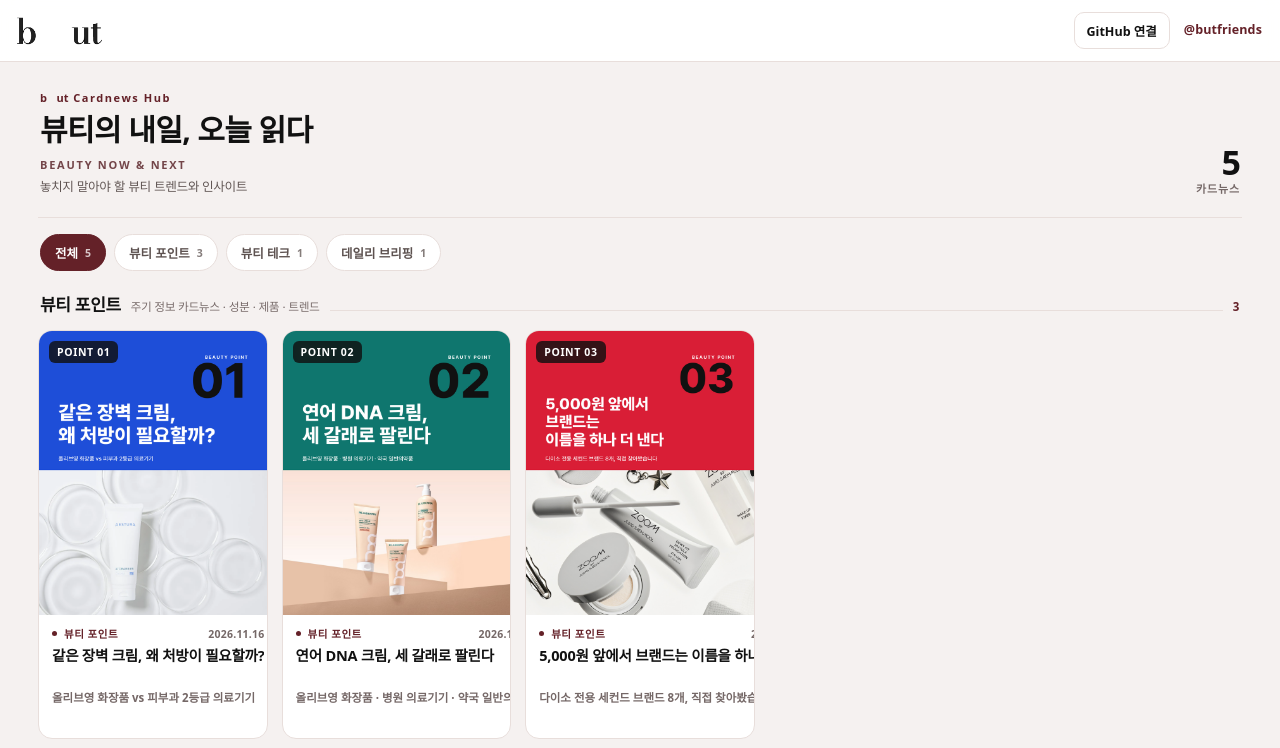
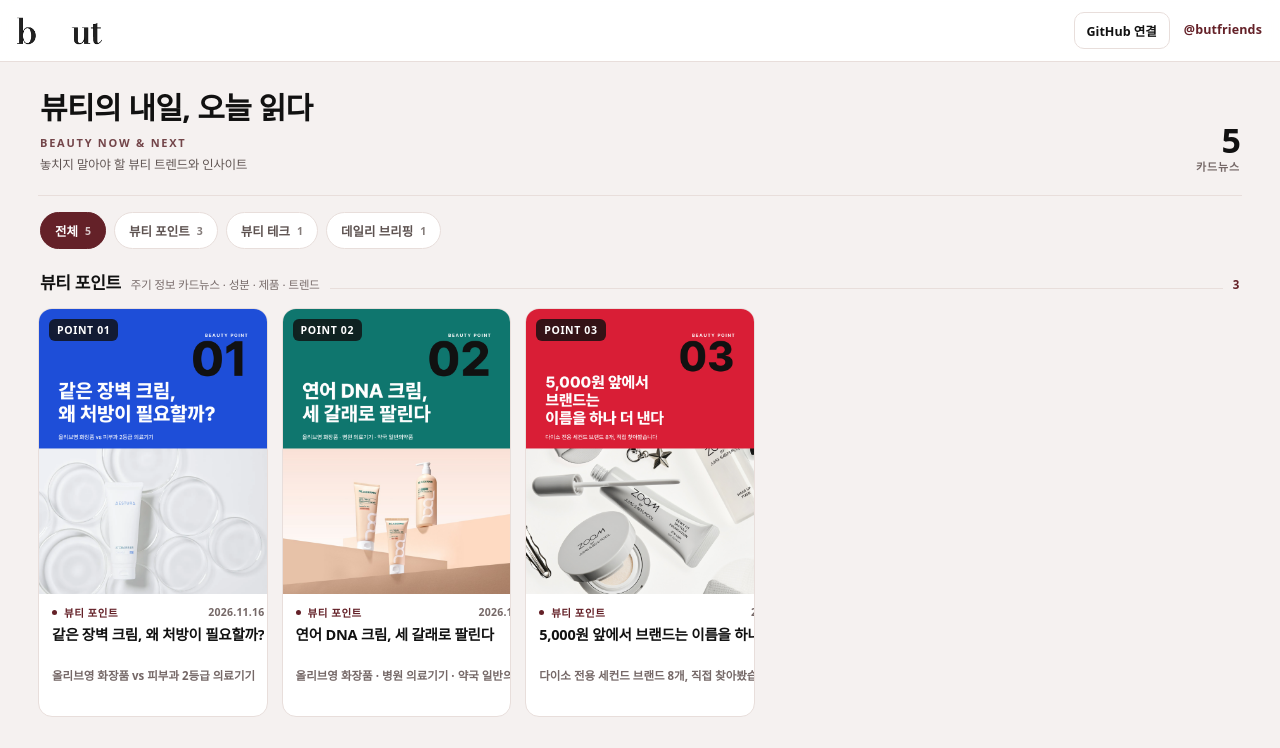
Before and after one commit to konghwanhee/but, a plain HTML site: page index.html in a window 1280 px wide. Shown: the top 748 px of the page. Drawn offline with Linux system fonts and the light colour scheme; a web font is replaced by a local one.

Commit message:
허브 히어로 키커 'b ut Cardnews Hub' 삭제

```diff
--- a/index.html
+++ b/index.html
@@ -29,7 +29,6 @@
   <main class="gallery">
     <section class="hero">
       <div class="heroHead">
-        <p class="eyebrow"><span class="mark">b&nbsp;&nbsp;&nbsp;ut</span> Cardnews Hub</p>
         <h2>뷰티의 내일, 오늘 읽다</h2>
         <p class="heroSub"><span class="heroEn">BEAUTY NOW &amp; NEXT</span>
           놓치지 말아야 할 뷰티 트렌드와 인사이트</p>
```
